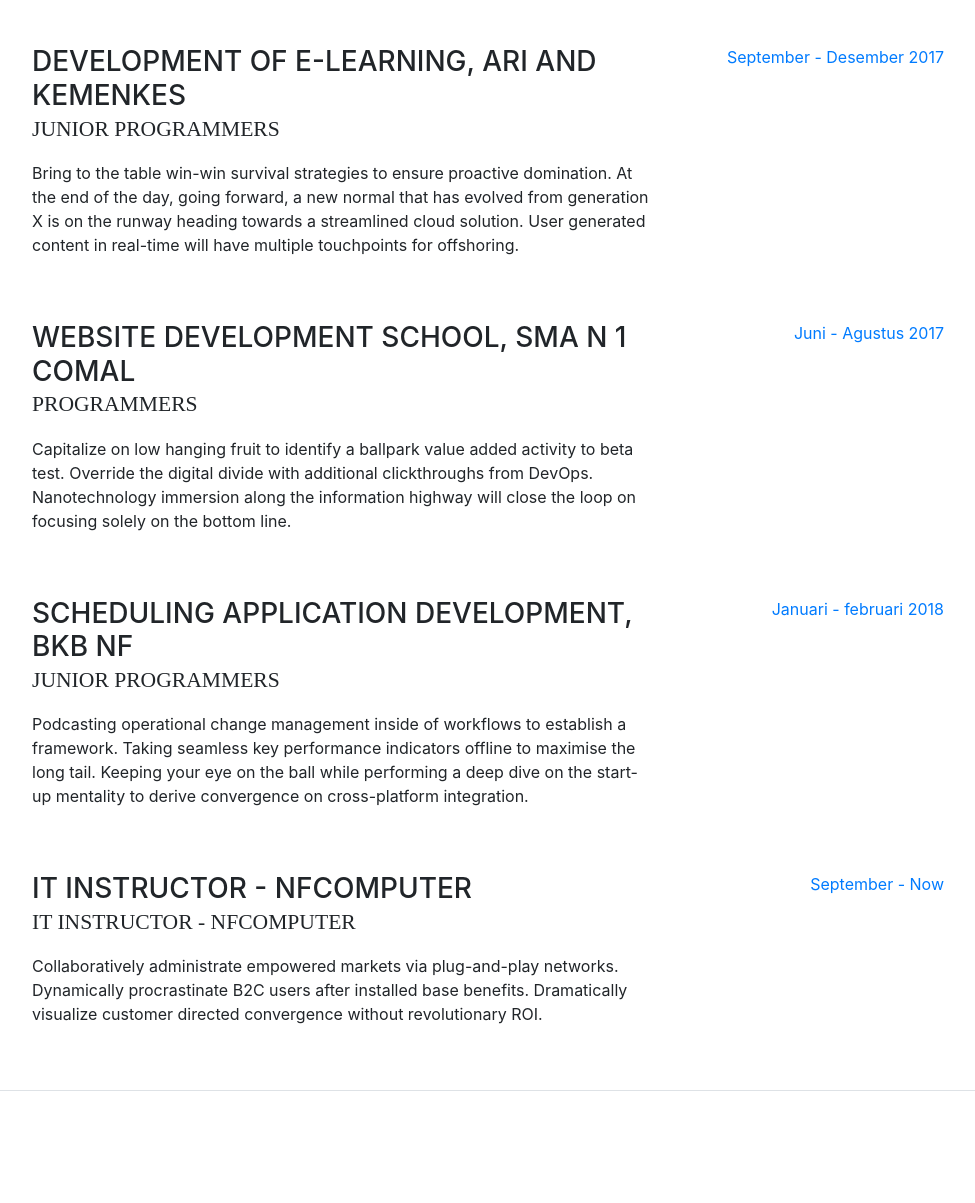
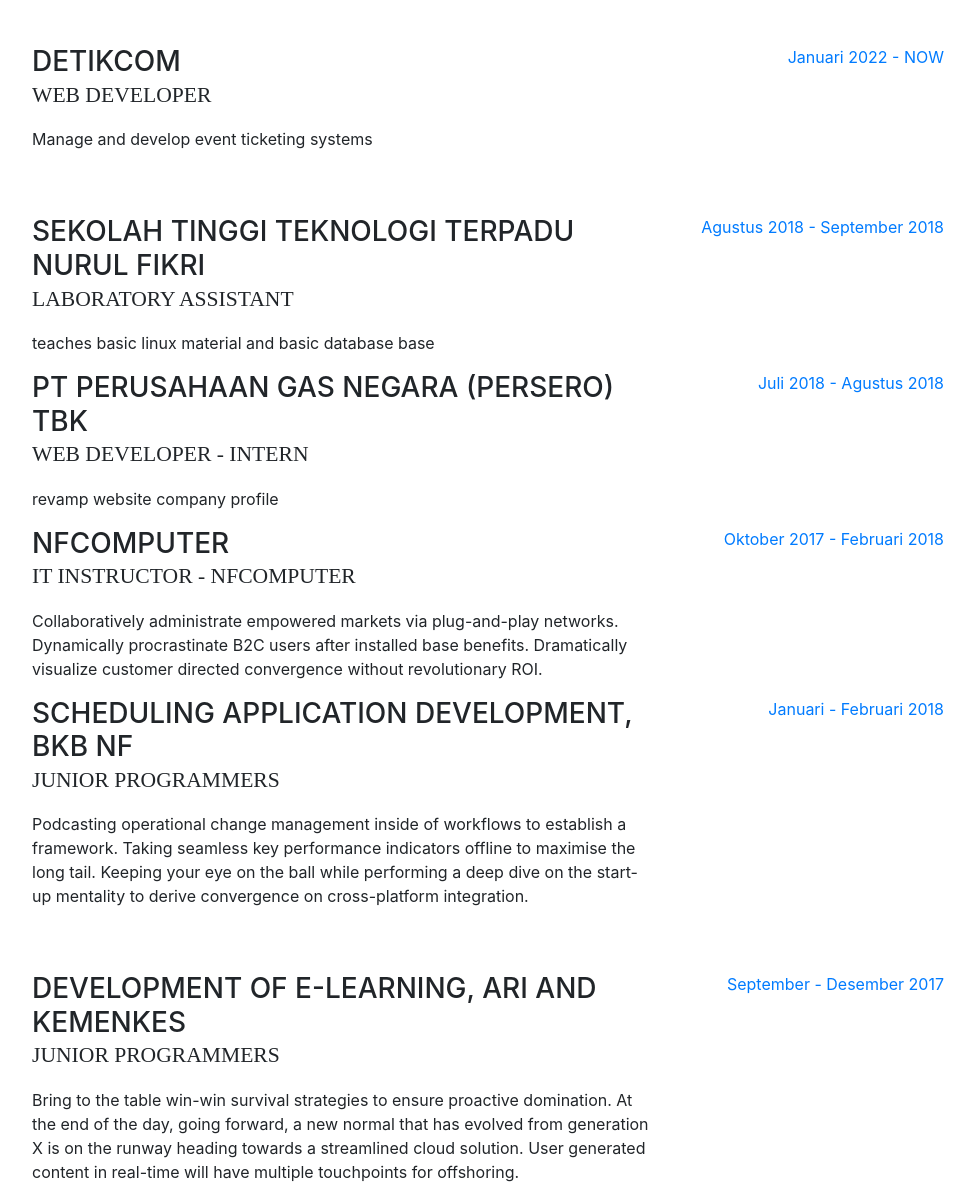
Before and after one commit to luqni/luqni.github.io, a website with bundled scripts: page index.html in a window 1280 px wide. Shown: the part 889-2092 px from the top of the page, without its empty margins (288-1263 px from the left). Built offline with nearby package versions, Linux system fonts and the light colour scheme; a web font is replaced by a local one.

Commit message:
Update index.html

```diff
--- a/index.html
+++ b/index.html
@@ -72,7 +72,7 @@
           <div class="subheading mb-5"> Situ Indah Street · Cimanggis, Depok Jawa Barat · (+68) 823-1377-2913 ·
             <a href="mailto:mluqnibaehaqi@gmail.com">mluqnibaehaqi@gmail.com</a>
           </div>
-          <p class="mb-5">I am a student at tech nurul fikri institute. freelance programmers. social and humanitarian activists.</p>
+          <p class="mb-5">I am a web developer at detikcom. social and humanitarian activists.</p>
           <ul class="list-inline list-social-icons mb-0">
             <li class="list-inline-item">
               <a href="https://www.facebook.com/luqni.anspirgan">
@@ -116,6 +116,61 @@
 
           <div class="resume-item d-flex flex-column flex-md-row mb-5">
             <div class="resume-content mr-auto">
+              <h3 class="mb-0">Detikcom</h3>
+              <div class="subheading mb-3">Web Developer</div>
+              <p>Manage and develop event ticketing systems</p>
+            </div>
+            <div class="resume-date text-md-right">
+              <span class="text-primary">Januari 2022  - NOW</span>
+            </div>
+          </div>
+
+          <div class="resume-item d-flex flex-column flex-md-row">
+            <div class="resume-content mr-auto">
+              <h3 class="mb-0">Sekolah Tinggi Teknologi Terpadu Nurul Fikri</h3>
+              <div class="subheading mb-3">Laboratory Assistant</div>
+              <p>teaches basic linux material and basic database base</p>
+            </div>
+            <div class="resume-date text-md-right">
+              <span class="text-primary">Agustus 2018 - September 2018</span>
+            </div>
+          </div>
+
+          <div class="resume-item d-flex flex-column flex-md-row">
+            <div class="resume-content mr-auto">
+              <h3 class="mb-0">PT Perusahaan Gas Negara (Persero) Tbk</h3>
+              <div class="subheading mb-3">Web Developer - Intern</div>
+              <p>revamp website company profile</p>
+            </div>
+            <div class="resume-date text-md-right">
+              <span class="text-primary">Juli 2018 - Agustus 2018</span>
+            </div>
+          </div>
+
+          <div class="resume-item d-flex flex-column flex-md-row">
+            <div class="resume-content mr-auto">
+              <h3 class="mb-0">NFCOMPUTER</h3>
+              <div class="subheading mb-3">IT Instructor - NFCOMPUTER</div>
+              <p>Collaboratively administrate empowered markets via plug-and-play networks. Dynamically procrastinate B2C users after installed base benefits. Dramatically visualize customer directed convergence without revolutionary ROI.</p>
+            </div>
+            <div class="resume-date text-md-right">
+              <span class="text-primary">Oktober 2017 - Februari 2018</span>
+            </div>
+          </div>
+
+          <div class="resume-item d-flex flex-column flex-md-row mb-5">
+            <div class="resume-content mr-auto">
+              <h3 class="mb-0">Scheduling Application development, BKB NF</h3>
+              <div class="subheading mb-3">junior programmers</div>
+              <p>Podcasting operational change management inside of workflows to establish a framework. Taking seamless key performance indicators offline to maximise the long tail. Keeping your eye on the ball while performing a deep dive on the start-up mentality to derive convergence on cross-platform integration.</p>
+            </div>
+            <div class="resume-date text-md-right">
+              <span class="text-primary">Januari - Februari  2018</span>
+            </div>
+          </div>
+
+          <div class="resume-item d-flex flex-column flex-md-row mb-5">
+            <div class="resume-content mr-auto">
               <h3 class="mb-0">Development of E-learning, ARI and KEMENKES</h3>
               <div class="subheading mb-3">junior programmers</div>
               <p>Bring to the table win-win survival strategies to ensure proactive domination. At the end of the day, going forward, a new normal that has evolved from generation X is on the runway heading towards a streamlined cloud solution. User generated content in real-time will have multiple touchpoints for offshoring.</p>
@@ -133,28 +188,6 @@
             </div>
             <div class="resume-date text-md-right">
               <span class="text-primary">Juni  - Agustus 2017</span>
-            </div>
-          </div>
-
-          <div class="resume-item d-flex flex-column flex-md-row mb-5">
-            <div class="resume-content mr-auto">
-              <h3 class="mb-0">Scheduling Application development, BKB NF</h3>
-              <div class="subheading mb-3">junior programmers</div>
-              <p>Podcasting operational change management inside of workflows to establish a framework. Taking seamless key performance indicators offline to maximise the long tail. Keeping your eye on the ball while performing a deep dive on the start-up mentality to derive convergence on cross-platform integration.</p>
-            </div>
-            <div class="resume-date text-md-right">
-              <span class="text-primary">Januari - februari  2018</span>
-            </div>
-          </div>
-
-          <div class="resume-item d-flex flex-column flex-md-row">
-            <div class="resume-content mr-auto">
-              <h3 class="mb-0">IT Instructor - NFCOMPUTER</h3>
-              <div class="subheading mb-3">IT Instructor - NFCOMPUTER</div>
-              <p>Collaboratively administrate empowered markets via plug-and-play networks. Dynamically procrastinate B2C users after installed base benefits. Dramatically visualize customer directed convergence without revolutionary ROI.</p>
-            </div>
-            <div class="resume-date text-md-right">
-              <span class="text-primary">September - Now</span>
             </div>
           </div>
 
```
